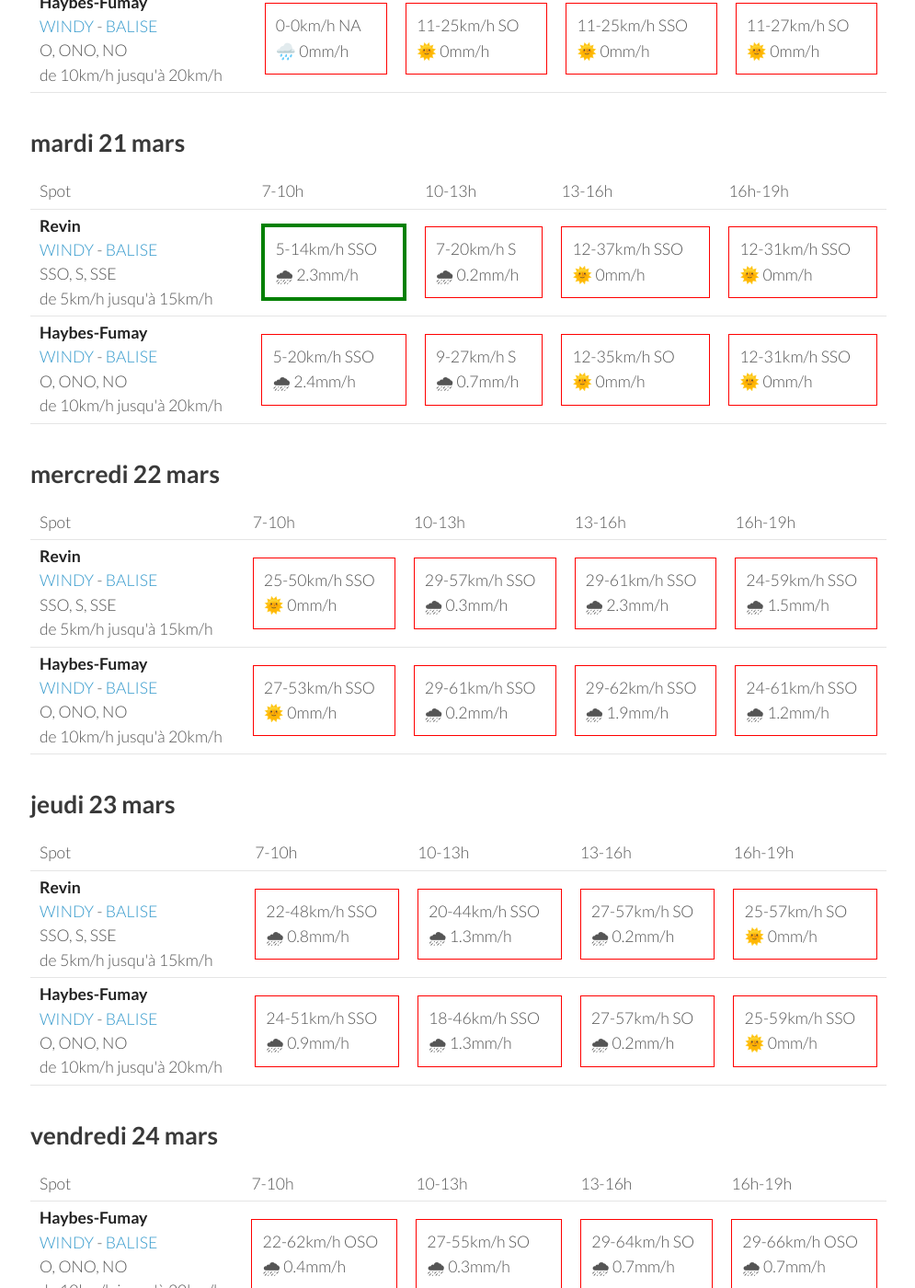
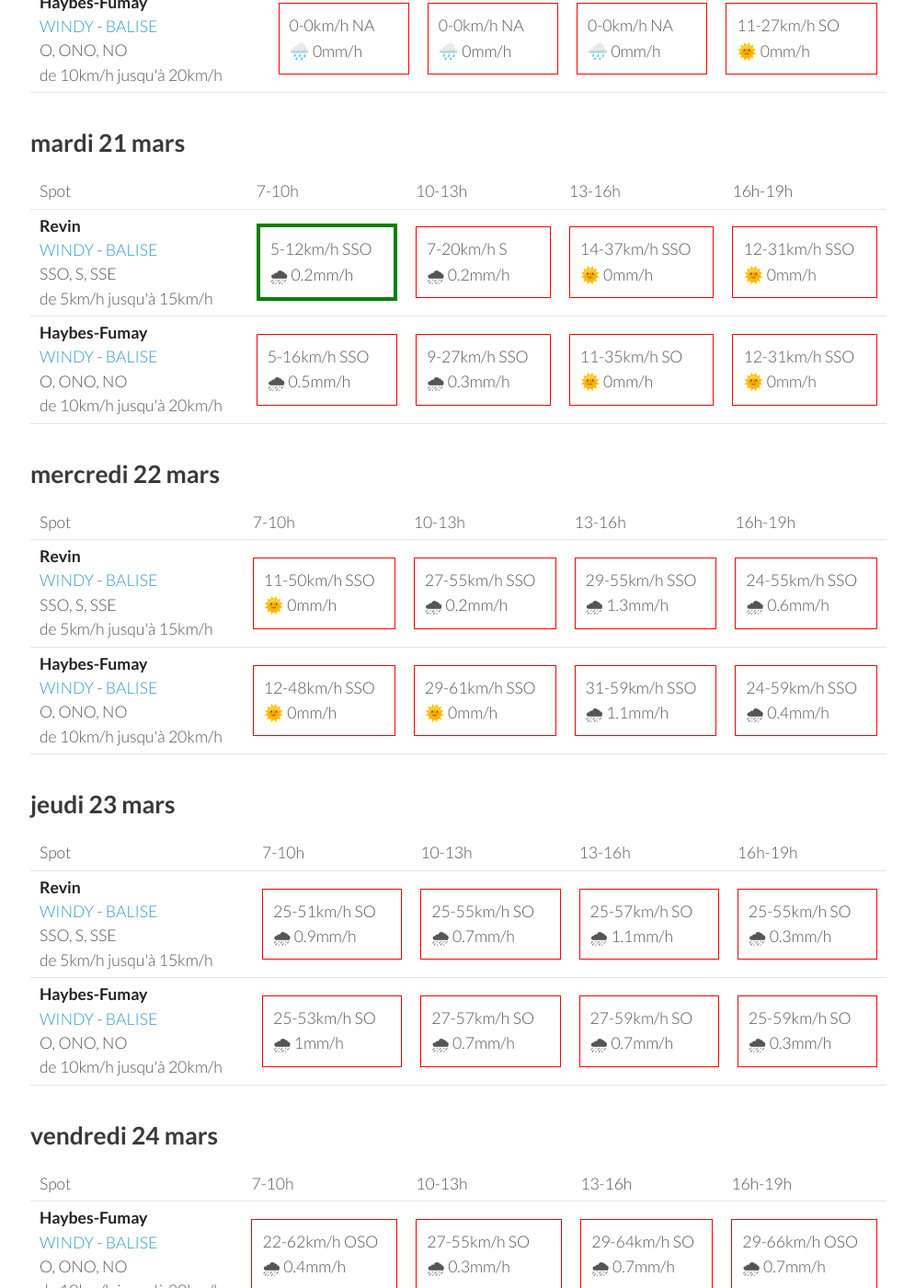
Before and after one commit to parapente-dans-le-nord/parapente-dans-le-nord.github.io, a Jekyll site: the page built from ardennes.markdown, in a window 1280 px wide and 1400 px high, scrolled down 499 px. Shown: the whole window at 92% size, without its empty margins (25-1020 px from the left). Built offline with Jekyll 4.4.1, drawn with Linux system fonts in a browser that asks for light colours; some of the changed text lies outside the part shown.

Commit message:
update index.markdown

```diff
--- a/ardennes.markdown
+++ b/ardennes.markdown
@@ -25,17 +25,17 @@ page mise à jour le lundi 20 mars 13:10
         <td><strong>Revin</strong><br><a href="https://windy.com/49.948/4.625?49.543,4.625,8">WINDY</a> - <span class=""><a href="http://www.balisemeteo.com/balise.php?idBalise=5019">BALISE</a> </span><br> <span class="vent-favorable">SSO, S, SSE</span><br><span class="force-vent">de 5km/h jusqu'à 15km/h</span> </td>
 
             <td><div class="not-flyable"><p>0-0km/h NA</p><p>🌧️ 0mm/h</p></div></td>
-            <td><div class="not-flyable"><p>7-22km/h SSO</p><p>🌞 0mm/h</p></div></td>
+            <td><div class="not-flyable"><p>0-0km/h NA</p><p>🌧️ 0mm/h</p></div></td>
+            <td><div class="not-flyable"><p>0-0km/h NA</p><p>🌧️ 0mm/h</p></div></td>
             <td><div class="not-flyable"><p>9-25km/h SSO</p><p>🌞 0mm/h</p></div></td>
-            <td><div class="not-flyable"><p>9-25km/h SO</p><p>🌞 0mm/h</p></div></td>
 
     </tr>
 <tr>
         <td><strong>Haybes-Fumay</strong><br><a href="https://windy.com/49.998/4.715?49.913,4.738,10">WINDY</a> - <span class=""><a href="http://www.balisemeteo.com/balise.php?idBalise=104">BALISE</a> </span><br> <span class="vent-favorable">O, ONO, NO</span><br><span class="force-vent">de 10km/h jusqu'à 20km/h</span> </td>
 
             <td><div class="not-flyable"><p>0-0km/h NA</p><p>🌧️ 0mm/h</p></div></td>
-            <td><div class="not-flyable"><p>11-25km/h SO</p><p>🌞 0mm/h</p></div></td>
-            <td><div class="not-flyable"><p>11-25km/h SSO</p><p>🌞 0mm/h</p></div></td>
+            <td><div class="not-flyable"><p>0-0km/h NA</p><p>🌧️ 0mm/h</p></div></td>
+            <td><div class="not-flyable"><p>0-0km/h NA</p><p>🌧️ 0mm/h</p></div></td>
             <td><div class="not-flyable"><p>11-27km/h SO</p><p>🌞 0mm/h</p></div></td>
 
     </tr>
@@ -58,9 +58,9 @@ page mise à jour le lundi 20 mars 13:10
 <tr>
         <td><strong>Revin</strong><br><a href="https://windy.com/49.948/4.625?49.543,4.625,8">WINDY</a> - <span class=""><a href="http://www.balisemeteo.com/balise.php?idBalise=5019">BALISE</a> </span><br> <span class="vent-favorable">SSO, S, SSE</span><br><span class="force-vent">de 5km/h jusqu'à 15km/h</span> </td>
 
-            <td><div class="flyable"><p>5-14km/h SSO</p><p>🌧 2.3mm/h</p></div></td>
+            <td><div class="flyable"><p>5-12km/h SSO</p><p>🌧 0.2mm/h</p></div></td>
             <td><div class="not-flyable"><p>7-20km/h S</p><p>🌧 0.2mm/h</p></div></td>
-            <td><div class="not-flyable"><p>12-37km/h SSO</p><p>🌞 0mm/h</p></div></td>
+            <td><div class="not-flyable"><p>14-37km/h SSO</p><p>🌞 0mm/h</p></div></td>
             <td><div class="not-flyable"><p>12-31km/h SSO</p><p>🌞 0mm/h</p></div></td>
 
 
@@ -68,9 +68,9 @@ page mise à jour le lundi 20 mars 13:10
 <tr>
         <td><strong>Haybes-Fumay</strong><br><a href="https://windy.com/49.998/4.715?49.913,4.738,10">WINDY</a> - <span class=""><a href="http://www.balisemeteo.com/balise.php?idBalise=104">BALISE</a> </span><br> <span class="vent-favorable">O, ONO, NO</span><br><span class="force-vent">de 10km/h jusqu'à 20km/h</span> </td>
 
-            <td><div class="not-flyable"><p>5-20km/h SSO</p><p>🌧 2.4mm/h</p></div></td>
-            <td><div class="not-flyable"><p>9-27km/h S</p><p>🌧 0.7mm/h</p></div></td>
-            <td><div class="not-flyable"><p>12-35km/h SO</p><p>🌞 0mm/h</p></div></td>
+            <td><div class="not-flyable"><p>5-16km/h SSO</p><p>🌧 0.5mm/h</p></div></td>
+            <td><div class="not-flyable"><p>9-27km/h SSO</p><p>🌧 0.3mm/h</p></div></td>
+            <td><div class="not-flyable"><p>11-35km/h SO</p><p>🌞 0mm/h</p></div></td>
             <td><div class="not-flyable"><p>12-31km/h SSO</p><p>🌞 0mm/h</p></div></td>
 
 
@@ -94,20 +94,20 @@ page mise à jour le lundi 20 mars 13:10
 <tr>
         <td><strong>Revin</strong><br><a href="https://windy.com/49.948/4.625?49.543,4.625,8">WINDY</a> - <span class=""><a href="http://www.balisemeteo.com/balise.php?idBalise=5019">BALISE</a> </span><br> <span class="vent-favorable">SSO, S, SSE</span><br><span class="force-vent">de 5km/h jusqu'à 15km/h</span> </td>
 
-            <td><div class="not-flyable"><p>25-50km/h SSO</p><p>🌞 0mm/h</p></div></td>
-            <td><div class="not-flyable"><p>29-57km/h SSO</p><p>🌧 0.3mm/h</p></div></td>
-            <td><div class="not-flyable"><p>29-61km/h SSO</p><p>🌧 2.3mm/h</p></div></td>
-            <td><div class="not-flyable"><p>24-59km/h SSO</p><p>🌧 1.5mm/h</p></div></td>
+            <td><div class="not-flyable"><p>11-50km/h SSO</p><p>🌞 0mm/h</p></div></td>
+            <td><div class="not-flyable"><p>27-55km/h SSO</p><p>🌧 0.2mm/h</p></div></td>
+            <td><div class="not-flyable"><p>29-55km/h SSO</p><p>🌧 1.3mm/h</p></div></td>
+            <td><div class="not-flyable"><p>24-55km/h SSO</p><p>🌧 0.6mm/h</p></div></td>
 
 
     </tr>
 <tr>
         <td><strong>Haybes-Fumay</strong><br><a href="https://windy.com/49.998/4.715?49.913,4.738,10">WINDY</a> - <span class=""><a href="http://www.balisemeteo.com/balise.php?idBalise=104">BALISE</a> </span><br> <span class="vent-favorable">O, ONO, NO</span><br><span class="force-vent">de 10km/h jusqu'à 20km/h</span> </td>
 
-            <td><div class="not-flyable"><p>27-53km/h SSO</p><p>🌞 0mm/h</p></div></td>
-            <td><div class="not-flyable"><p>29-61km/h SSO</p><p>🌧 0.2mm/h</p></div></td>
-            <td><div class="not-flyable"><p>29-62km/h SSO</p><p>🌧 1.9mm/h</p></div></td>
-            <td><div class="not-flyable"><p>24-61km/h SSO</p><p>🌧 1.2mm/h</p></div></td>
+            <td><div class="not-flyable"><p>12-48km/h SSO</p><p>🌞 0mm/h</p></div></td>
+            <td><div class="not-flyable"><p>29-61km/h SSO</p><p>🌞 0mm/h</p></div></td>
+            <td><div class="not-flyable"><p>31-59km/h SSO</p><p>🌧 1.1mm/h</p></div></td>
+            <td><div class="not-flyable"><p>24-59km/h SSO</p><p>🌧 0.4mm/h</p></div></td>
 
 
     </tr>
@@ -130,20 +130,20 @@ page mise à jour le lundi 20 mars 13:10
 <tr>
         <td><strong>Revin</strong><br><a href="https://windy.com/49.948/4.625?49.543,4.625,8">WINDY</a> - <span class=""><a href="http://www.balisemeteo.com/balise.php?idBalise=5019">BALISE</a> </span><br> <span class="vent-favorable">SSO, S, SSE</span><br><span class="force-vent">de 5km/h jusqu'à 15km/h</span> </td>
 
-            <td><div class="not-flyable"><p>22-48km/h SSO</p><p>🌧 0.8mm/h</p></div></td>
-            <td><div class="not-flyable"><p>20-44km/h SSO</p><p>🌧 1.3mm/h</p></div></td>
-            <td><div class="not-flyable"><p>27-57km/h SO</p><p>🌧 0.2mm/h</p></div></td>
-            <td><div class="not-flyable"><p>25-57km/h SO</p><p>🌞 0mm/h</p></div></td>
+            <td><div class="not-flyable"><p>25-51km/h SO</p><p>🌧 0.9mm/h</p></div></td>
+            <td><div class="not-flyable"><p>25-55km/h SO</p><p>🌧 0.7mm/h</p></div></td>
+            <td><div class="not-flyable"><p>25-57km/h SO</p><p>🌧 1.1mm/h</p></div></td>
+            <td><div class="not-flyable"><p>25-55km/h SO</p><p>🌧 0.3mm/h</p></div></td>
 
 
     </tr>
 <tr>
         <td><strong>Haybes-Fumay</strong><br><a href="https://windy.com/49.998/4.715?49.913,4.738,10">WINDY</a> - <span class=""><a href="http://www.balisemeteo.com/balise.php?idBalise=104">BALISE</a> </span><br> <span class="vent-favorable">O, ONO, NO</span><br><span class="force-vent">de 10km/h jusqu'à 20km/h</span> </td>
 
-            <td><div class="not-flyable"><p>24-51km/h SSO</p><p>🌧 0.9mm/h</p></div></td>
-            <td><div class="not-flyable"><p>18-46km/h SSO</p><p>🌧 1.3mm/h</p></div></td>
-            <td><div class="not-flyable"><p>27-57km/h SO</p><p>🌧 0.2mm/h</p></div></td>
-            <td><div class="not-flyable"><p>25-59km/h SSO</p><p>🌞 0mm/h</p></div></td>
+            <td><div class="not-flyable"><p>25-53km/h SO</p><p>🌧 1mm/h</p></div></td>
+            <td><div class="not-flyable"><p>27-57km/h SO</p><p>🌧 0.7mm/h</p></div></td>
+            <td><div class="not-flyable"><p>27-59km/h SO</p><p>🌧 0.7mm/h</p></div></td>
+            <td><div class="not-flyable"><p>25-59km/h SO</p><p>🌧 0.3mm/h</p></div></td>
 
 
     </tr>
```
Also changed, not shown: other parts of ardennes.markdown (+1 -1 lines).
